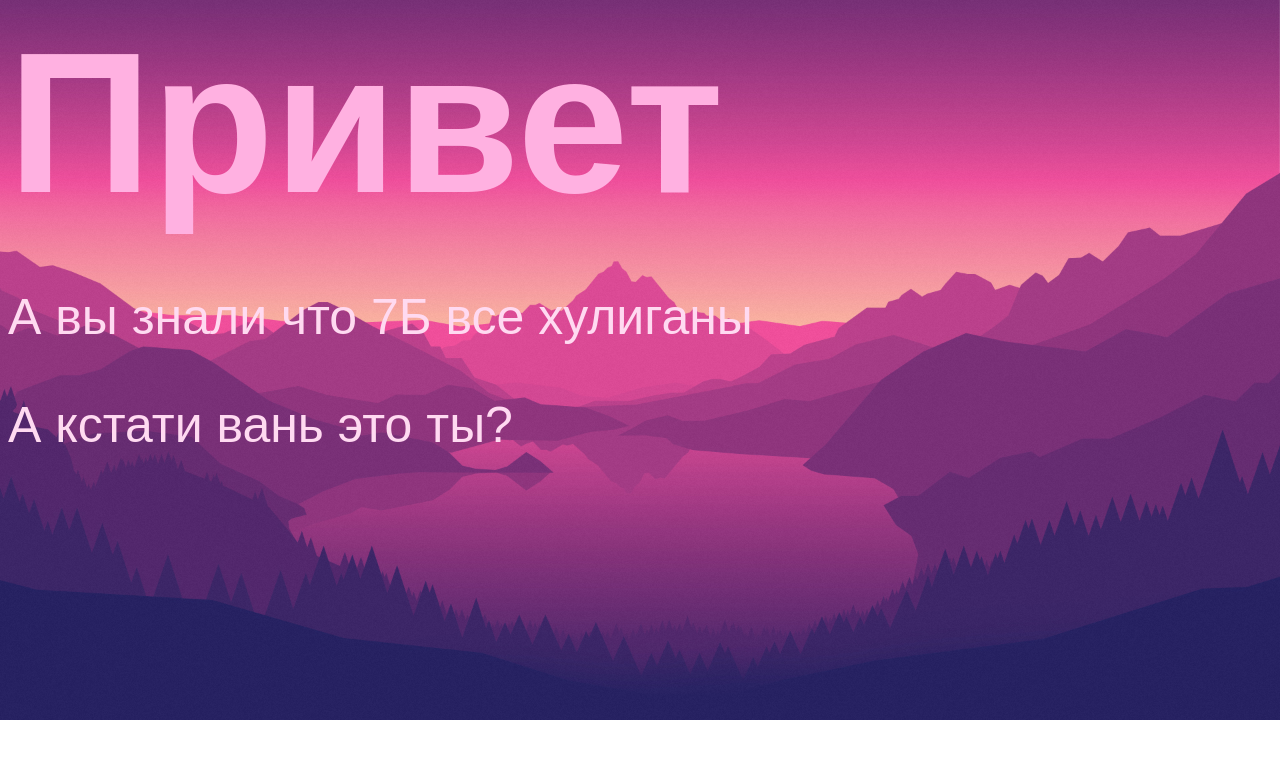
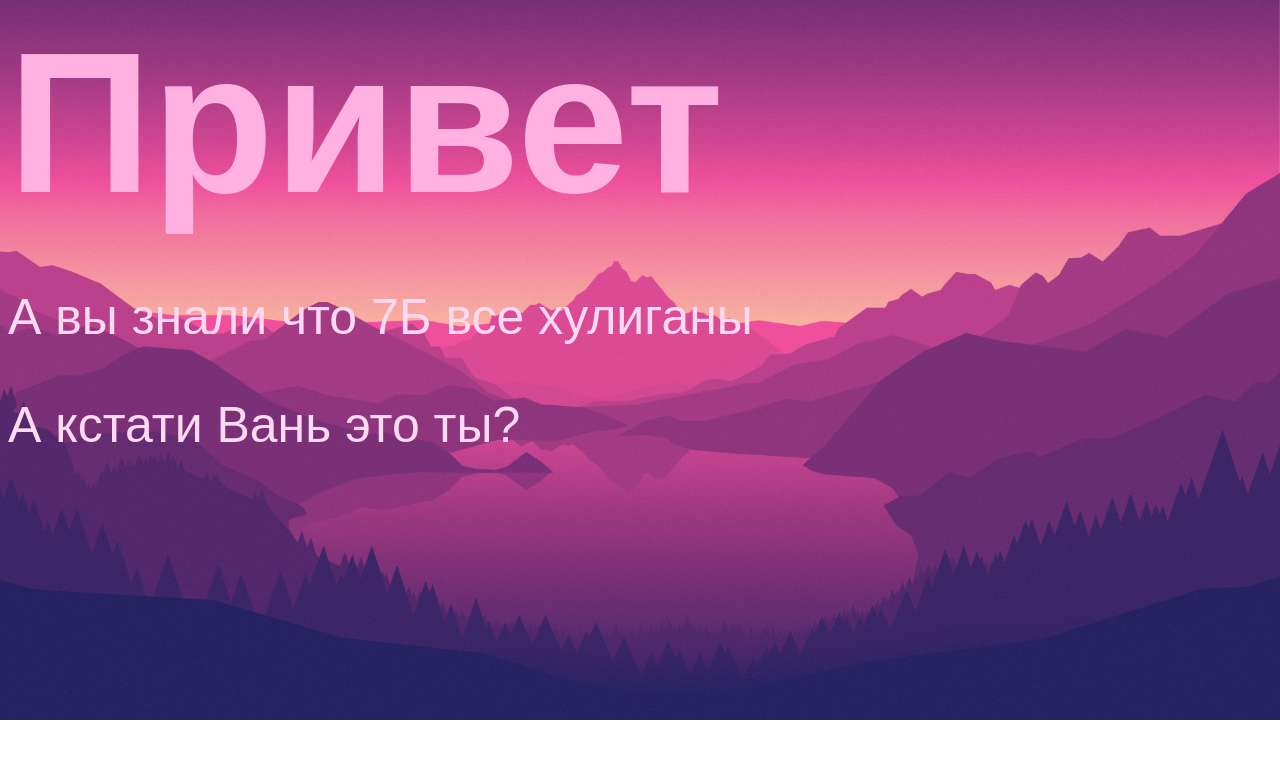
Before and after one commit to MKllK27/7-, a plain HTML site: page index.html in a window 1280 px wide. Drawn offline with Linux system fonts and the light colour scheme.

Commit message:
Update index.html

```diff
--- a/index.html
+++ b/index.html
@@ -9,6 +9,6 @@
 <body>
     <h1>Привет</h1>
     <p>А вы знали что 7Б все хулиганы</p>
-    <p>А кстати вань это ты? </p>
+    <p>А кстати Вань это ты? </p>
 </body>
 </html>
```
